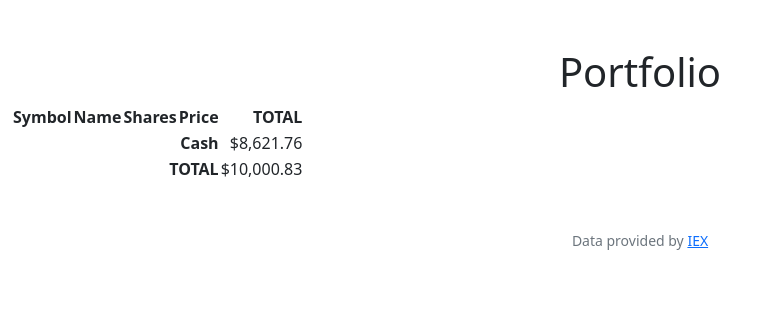
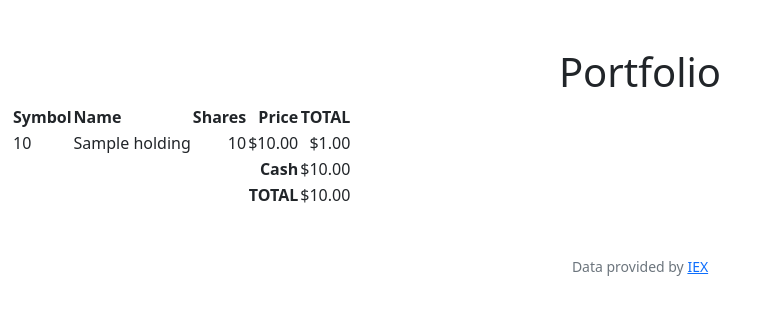
Before and after one commit to softdeveloper23/finance-cs50, a Flask app: template templates/index.html in a window 1280 px wide. Shown: the part 76-391 px from the top of the page, without its empty margins (0-769 px from the left). Run offline with Flask 3, Linux system fonts and the light colour scheme; the template is opened without the code that fills it: most values are stand-ins (such as "Sample title", 1, 10 or a date in 2020); some libraries are stand-ins or nearby versions.

Commit message:
Added code to add info to the homepage

```diff
--- a/app.py
+++ b/app.py
@@ -38,30 +38,38 @@ def after_request(response):
 def index():
     """Show portfolio of stocks"""
 
+    holdings = {}
+
     # Get the user's id
-    #user_id = db.execute('SELECT id FROM users WHERE username=?', (session['username'],))[0]['id']
+    user_id = session["user_id"]
 
     # Get user's stocks and shares
-    #stock_symbol = db.execute('SELECT stock_symbol, quantity FROM stocks WHERE user_id=?', (user_id,))
-    #holdings = cursor.fetchall()
+    holdings = db.execute('SELECT stock_symbol, quantity FROM stocks WHERE user_id=?', (user_id,))
+    print(holdings)
 
     # Get user's cash balance
-    #cash_balance = db.execute('SELECT cash FROM users WHERE id=?', (user_id,))[0]['cash']
+    cash_balance = db.execute('SELECT cash FROM users WHERE id=?', (user_id,))[0]['cash']
+    print(cash_balance)
 
     # Lookup the current price for each stock and calculate total value
-    #total_holdings_value = 0
-    #for holding in holdings:
-        #symbol, shares = holding
-        #current_price = lookup(symbol)
-        #total_value = shares * current_price
-       # holding.append(total_value)
-        #total_holdings_value += total_value
+    total_holdings_value = 0
+    for holding in holdings:
+        symbol = holding['stock_symbol']
+        shares = holding['quantity']
+        current_price = lookup(symbol)
+        if current_price is None:
+            # Handle the error, e.g., by showing an error message to the user
+            return apology("Failed to fetch the current price for the stock", 400)
+        price = current_price['price']
+        price = float(price)
+        total_value = shares * price
+        total_holdings_value += total_value
 
     # Calculate grand total
-    #grand_total = total_holdings_value + cash_balance
+    grand_total = total_holdings_value + cash_balance
 
     # Render the index.html template, passing in the holdings, cash balance, and grand total
-    return render_template('index.html')
+    return render_template('index.html', holdings=holdings, cash_balance=cash_balance, grand_total=grand_total)
 
 
 @app.route("/buy", methods=["GET", "POST"])
--- a/templates/index.html
+++ b/templates/index.html
@@ -17,20 +17,27 @@
                 <th class="text-end">TOTAL</th>
             </tr>
         </thead>
-       <tbody>
-
+        <tbody>
+            {% for holding in holdings %}
+            <tr>
+                <td class="text-start">{{ holding.stock_symbol }}</td>
+                <td class="text-start">{{ holding.name }}</td>
+                <td class="text-end">{{ holding.quantity }}</td>
+                <td class="text-end">{{ holding.price | usd }}</td>
+                <td class="text-end">{{ holding.total_value | usd }}</td>
+            </tr>
+            {% endfor %}
         </tbody>
         <tfoot>
             <tr>
                 <td class="border-0 fw-bold text-end" colspan="4">Cash</td>
-                <td class="border-0 text-end">$8,621.76</td>
+                <td class="border-0 text-end">{{ cash_balance | usd }}</td>
             </tr>
             <tr>
                 <td class="border-0 fw-bold text-end" colspan="4">TOTAL</td>
-                <td class="border-0 w-bold text-end">$10,000.83</td>
+                <td class="border-0 w-bold text-end">{{ grand_total | usd }}</td>
             </tr>
         </tfoot>
     </table>
-
-        </main>
+</main>
 {% endblock %}
```
Also changed, not shown: 1 other file.
